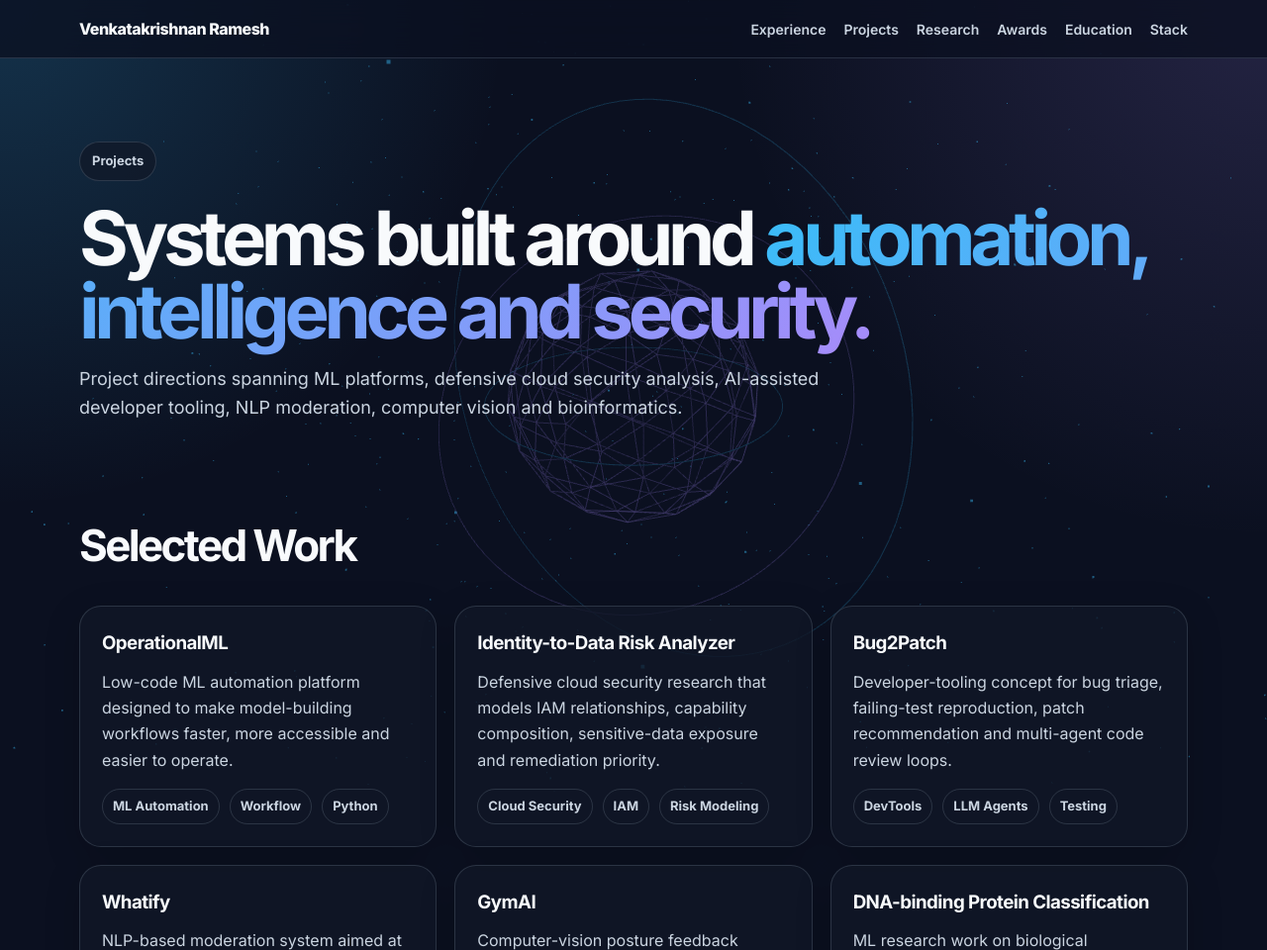
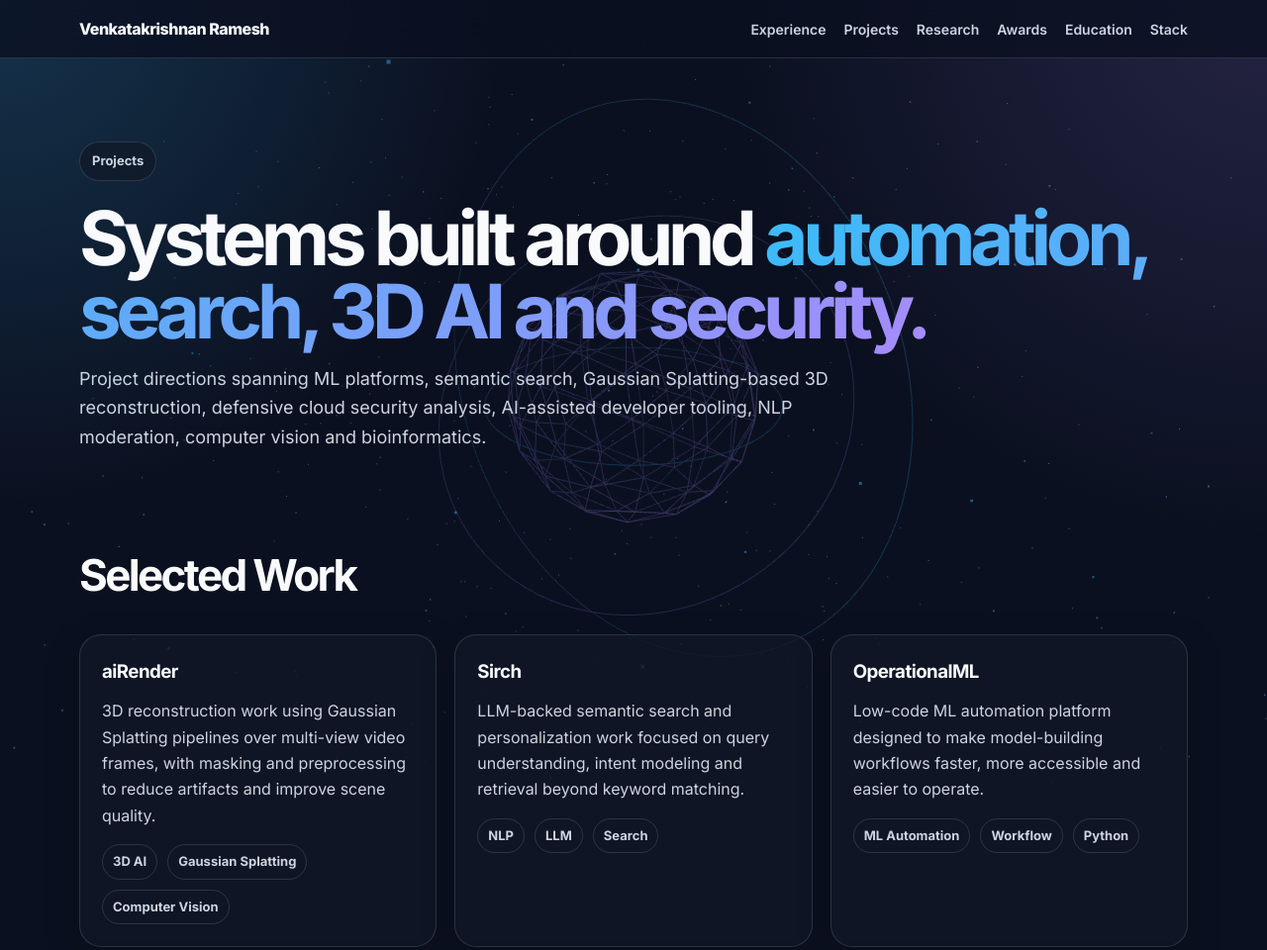
Before and after one commit to Venkatakrishnan-Ramesh/portfolio-website, a plain HTML site: page projects.html in a window 1280 px wide. Shown: the top 960 px of the page at 99% size. Drawn offline with nearby package versions, Linux system fonts and the light colour scheme; animation ran at ten frames a second.

Commit message:
Add aiRender and Sirch projects

```diff
--- a/projects.html
+++ b/projects.html
@@ -4,8 +4,8 @@
   <meta charset="UTF-8" />
   <meta name="viewport" content="width=device-width, initial-scale=1.0" />
   <title>Projects | Venkatakrishnan Ramesh</title>
-  <meta name="description" content="Selected projects by Venkatakrishnan Ramesh across ML automation, defensive cloud security analysis, developer tooling, NLP, computer vision and bioinformatics." />
-  <meta name="keywords" content="OperationalML, Whatify, GymAI, Bug2Patch, cloud security, IAM risk analysis, ML projects, Venkatakrishnan Ramesh" />
+  <meta name="description" content="Selected projects by Venkatakrishnan Ramesh across ML automation, Sirch semantic search, aiRender 3D reconstruction, defensive cloud security analysis, developer tooling, NLP, computer vision and bioinformatics." />
+  <meta name="keywords" content="OperationalML, Sirch, aiRender, Airender, Gaussian Splatting, semantic search, Whatify, GymAI, Bug2Patch, cloud security, IAM risk analysis, ML projects, Venkatakrishnan Ramesh" />
   <meta name="robots" content="index,follow" />
   <link rel="canonical" href="https://venkatakrishnanramesh.netlify.app/projects.html" />
   <link rel="preconnect" href="https://fonts.googleapis.com" />
@@ -18,13 +18,15 @@
   <main class="shell">
     <section class="hero">
       <span class="eyebrow">Projects</span>
-      <h1>Systems built around <span class="gradient">automation, intelligence and security.</span></h1>
-      <p class="lead">Project directions spanning ML platforms, defensive cloud security analysis, AI-assisted developer tooling, NLP moderation, computer vision and bioinformatics.</p>
+      <h1>Systems built around <span class="gradient">automation, search, 3D AI and security.</span></h1>
+      <p class="lead">Project directions spanning ML platforms, semantic search, Gaussian Splatting-based 3D reconstruction, defensive cloud security analysis, AI-assisted developer tooling, NLP moderation, computer vision and bioinformatics.</p>
     </section>
 
     <section>
       <div class="section-head"><h2>Selected Work</h2></div>
       <div class="grid">
+        <article class="card"><h3>aiRender</h3><p>3D reconstruction work using Gaussian Splatting pipelines over multi-view video frames, with masking and preprocessing to reduce artifacts and improve scene quality.</p><div class="tag-row"><span class="tag">3D AI</span><span class="tag">Gaussian Splatting</span><span class="tag">Computer Vision</span></div></article>
+        <article class="card"><h3>Sirch</h3><p>LLM-backed semantic search and personalization work focused on query understanding, intent modeling and retrieval beyond keyword matching.</p><div class="tag-row"><span class="tag">NLP</span><span class="tag">LLM</span><span class="tag">Search</span></div></article>
         <article class="card"><h3>OperationalML</h3><p>Low-code ML automation platform designed to make model-building workflows faster, more accessible and easier to operate.</p><div class="tag-row"><span class="tag">ML Automation</span><span class="tag">Workflow</span><span class="tag">Python</span></div></article>
         <article class="card"><h3>Identity-to-Data Risk Analyzer</h3><p>Defensive cloud security research that models IAM relationships, capability composition, sensitive-data exposure and remediation priority.</p><div class="tag-row"><span class="tag">Cloud Security</span><span class="tag">IAM</span><span class="tag">Risk Modeling</span></div></article>
         <article class="card"><h3>Bug2Patch</h3><p>Developer-tooling concept for bug triage, failing-test reproduction, patch recommendation and multi-agent code review loops.</p><div class="tag-row"><span class="tag">DevTools</span><span class="tag">LLM Agents</span><span class="tag">Testing</span></div></article>
```
